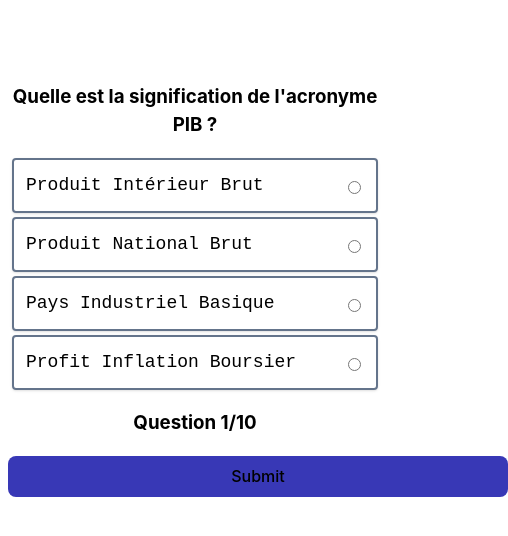
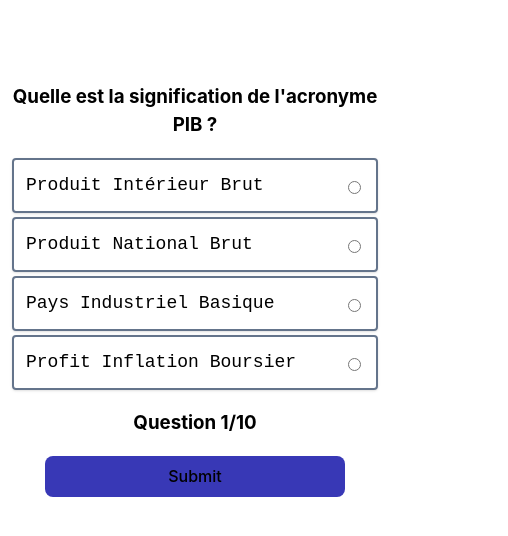
Before and after one commit to Bilimh/myquiz, a website built with Vite: page index.html in a window 390 px wide. Both pictures are taken after a click on the button "Start". Shown: the whole page, 508 px wide, since content can reach past the window. Built offline with nearby package versions, Linux system fonts and the light colour scheme.

Commit message:
modif taille

```diff
--- a/style.css
+++ b/style.css
@@ -156,6 +156,14 @@ button:focus-visible {
 #app{
 	color: black;
 }
+.startSubmit {
+  background-color: rgb(56, 56, 182);
+  width: 300px;
+  color: black;
+}
+
+}
+
 
 /* Styles pour les écrans de taille moyenne (par exemple, tablettes) */
 @media (min-width: 768px) and (max-width: 1023px) {
```
